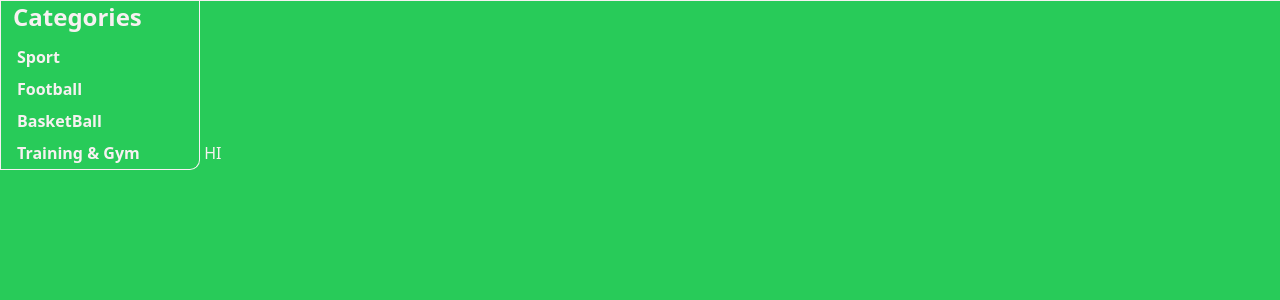
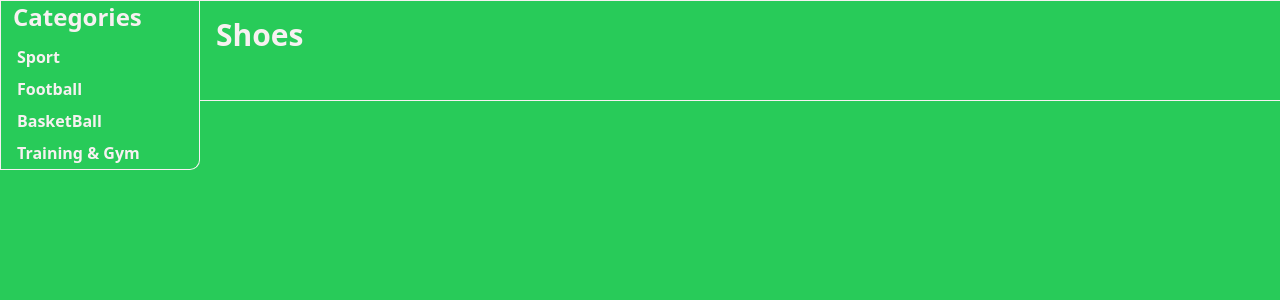
Before and after one commit to SharapaGorg/ShoesShop, a Flask app: page /index in a window 1280 px wide. Shown: the part 60-360 px from the top of the page. Run offline with Flask 3, Linux system fonts and the light colour scheme; parts of the project's set-up code (start-up, migrations or seed data) failed here and were passed over; some libraries are stand-ins or nearby versions.

Commit message:
added shoes-list place

```diff
--- a/static/css/index.css
+++ b/static/css/index.css
@@ -4,6 +4,10 @@
     border-left: 1px solid rgb(247, 241, 241);
     border-bottom: 1px solid rgb(247, 241, 241);
     border-radius: 0 0 10px 0;
+}
+
+.content {
+    display : flex;
 }
 
 .category {
@@ -15,4 +19,8 @@
     color: black;
 }
 
-.content {}
+.content {
+    width : calc(100% - 200px);
+    height : 100px;
+    border-bottom: 1px solid rgb(247, 241, 241);
+}
--- a/templates/index.html
+++ b/templates/index.html
@@ -20,8 +20,8 @@
         </li>
     </ul>
 
-    <div class="content inline-block">
-        HI
+    <div class="content absolute ml-[200px] top-[61px] px-4 py-4">
+        <span class="text-3xl font-bold">Shoes</span>
     </div>
 
     {% endblock %}
```
Also changed, not shown: templates/side_bar.html (deleted, +0 -12 lines).
